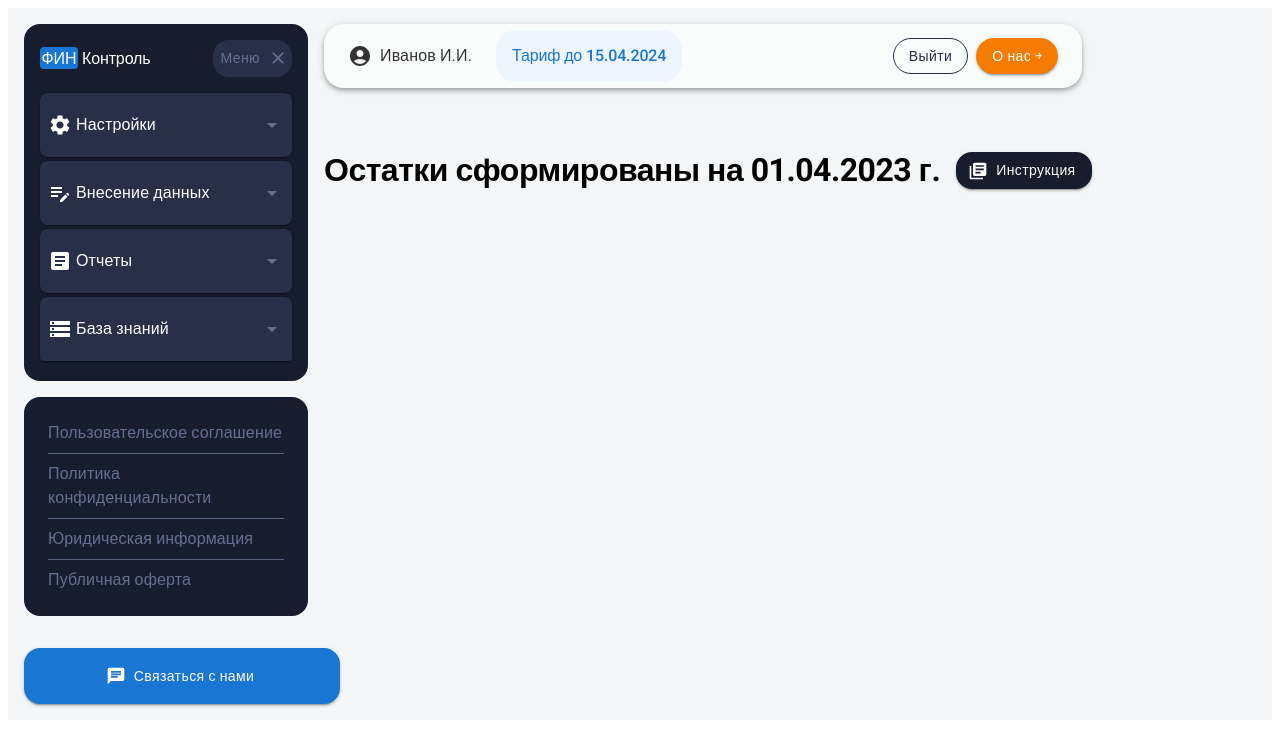
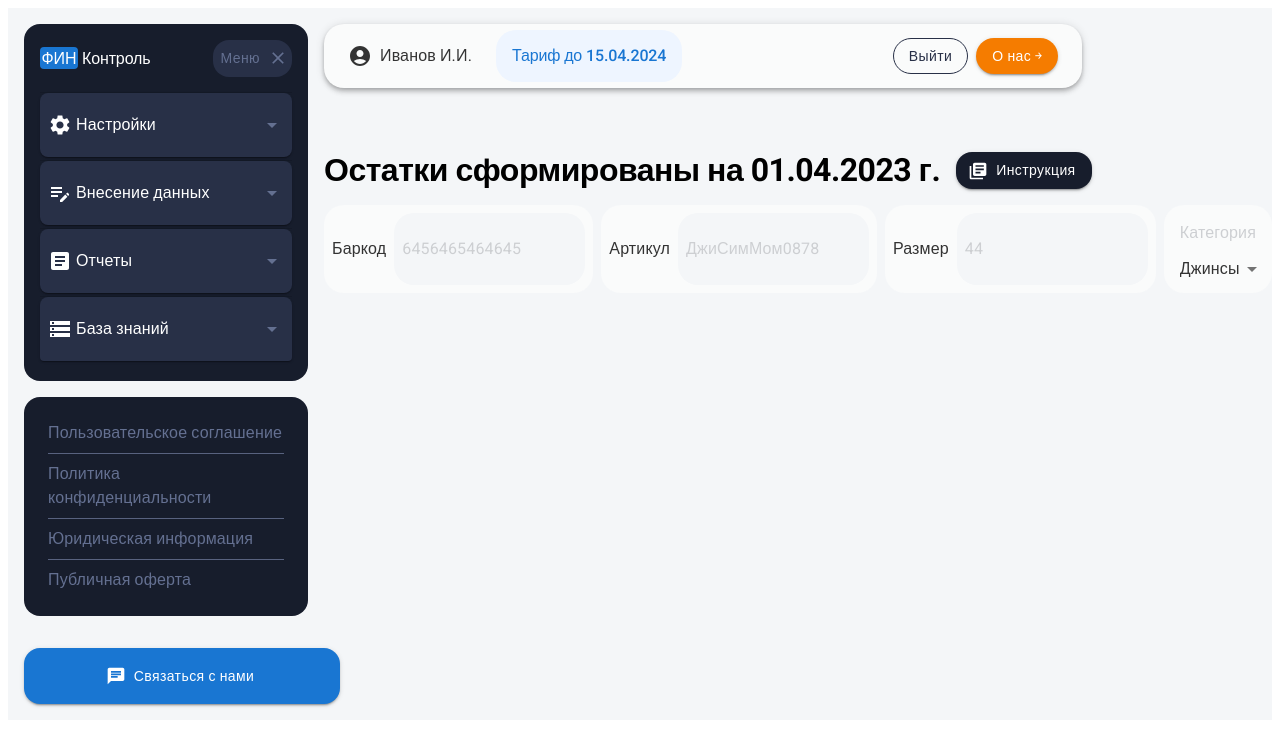
Before and after one commit to DinaraDervel/dashboard, a React (Vite) app: page / in a window 1280 px wide. Shown: the top 748 px of the page. Built offline with nearby package versions, Linux system fonts and the light colour scheme; a web font is replaced by a local one.

Commit message:
add SearchForm

```diff
--- a/src/App.tsx
+++ b/src/App.tsx
@@ -4,6 +4,7 @@ import { theme } from "./styles/themes/theme";
 import Sidebar from "./Components/Sidebar/Sidebar";
 import TopBar from "./Components/MainPage/TopBar/TopBar";
 import LibraryBooksIcon from "@mui/icons-material/LibraryBooks";
+import SearchForm from "./Components/MainPage/SearchForm/SearchForm";
 
 function App() {
   return (
@@ -38,6 +39,7 @@ function App() {
                 Инструкция
               </Button>
             </Stack>
+            <SearchForm />
           </Grid>
         </Grid>
       </ThemeProvider>
--- /dev/null
+++ b/src/Components/MainPage/SearchForm/SearchForm.tsx
@@ -0,0 +1,18 @@
+import { Stack } from "@mui/material";
+import SearchItem from "./SearchItem/SearchItem";
+import SelectItem from "./SelectItem/SelectItem";
+
+const SearchForm = () => {
+  return (
+    <div>
+      <Stack direction="row" spacing={1} sx={{ mt: 2 }}>
+        <SearchItem name="Баркод" value="6456465464645" />
+        <SearchItem name="Артикул" value="ДжиСимМом0878" />
+        <SearchItem name="Размер" value="44" />
+        <SelectItem name="Категория" value="Джинсы" />
+      </Stack>
+    </div>
+  );
+};
+
+export default SearchForm;
--- /dev/null
+++ b/src/Components/MainPage/SearchForm/SearchItem/SearchItem.tsx
@@ -0,0 +1,44 @@
+import { Box, Input, Typography } from "@mui/material";
+
+type Props = {
+  name: string;
+  value: string;
+};
+
+const SearchItem = ({ name, value }: Props) => {
+  return (
+    <Box
+      component="form"
+      sx={{
+        borderRadius: 5,
+        display: "flex",
+        alignItems: "center",
+        gap: 1,
+        justifyContent: "space-between",
+        bgcolor: "background.paper",
+        p: 1,
+      }}
+      noValidate
+      autoComplete="off"
+    >
+      <Typography variant="body1" sx={{ color: "text.primary" }}>
+        {name}
+      </Typography>
+      <Input
+        disableUnderline
+        placeholder={value}
+        value={value}
+        sx={{
+          height: "100%",
+          // width: "fit-content",
+          borderRadius: 5,
+          bgcolor: "background.default",
+          color: "#cdcfd2",
+          p: 1,
+        }}
+      />
+    </Box>
+  );
+};
+
+export default SearchItem;
--- /dev/null
+++ b/src/Components/MainPage/SearchForm/SelectItem/SelectItem.tsx
@@ -0,0 +1,44 @@
+import { Box, MenuItem, Select, Typography } from "@mui/material";
+
+type Props = {
+  name: string;
+  value: string;
+};
+
+const SelectItem = ({ name, value }: Props) => {
+  return (
+    <Box
+      component="form"
+      sx={{
+        borderRadius: 5,
+        bgcolor: "background.paper",
+        p: 1,
+      }}
+      noValidate
+      autoComplete="off"
+    >
+      <Typography variant="body1" sx={{ color: "#cdcfd2", p: 1 }}>
+        {name}
+      </Typography>
+      <Select
+        variant="standard"
+        disableUnderline
+        value={value}
+        sx={{
+          bgcolor: "background.paper",
+          color: "text.primary",
+          pl: 1,
+        }}
+      >
+        <MenuItem value="">
+          <em>None</em>
+        </MenuItem>
+        <MenuItem value={value}>{value}</MenuItem>
+        <MenuItem value={21}>Twenty one</MenuItem>
+        <MenuItem value={22}>Twenty one and a half</MenuItem>
+      </Select>
+    </Box>
+  );
+};
+
+export default SelectItem;
```
